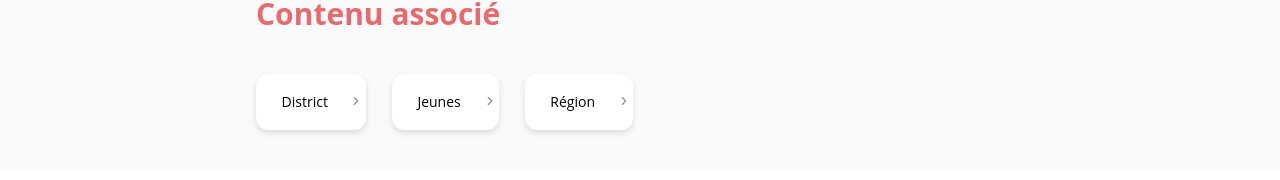
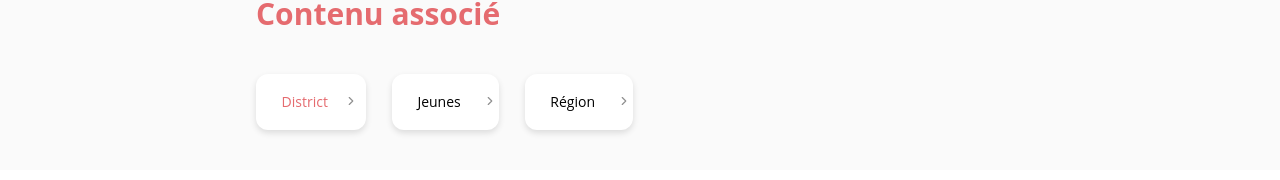
Before and after one commit to LucasLelaidier/CNA, a React (Create React App) app: page /groupe-avenir in a window 1280 px wide. In both pictures the pointer is over the icon 356 px from the left and 960 px from the top of the page. Shown: the part 860-1040 px from the top of the page. Built offline with nearby package versions, Linux system fonts and the light colour scheme.

Commit message:
animation

```diff
--- a/src/pages/GroupeAvenir/groupeAvenir.css
+++ b/src/pages/GroupeAvenir/groupeAvenir.css
@@ -51,9 +51,35 @@
     margin: 0 2vw 0 0;
 }
 
+.associated .element:hover > .chevron {
+    animation-duration: 2s;
+    animation-name: floating;
+    animation-iteration-count: infinite;
+    animation-timing-function: ease-in-out;
+}
+
+.associated .element:hover {
+    color: #E56B6F;
+    cursor: pointer;
+}
+
 .associated .element .chevron {
     position: absolute;
     left: 80%;
     top: 35%;
     color: #909090;
 }
+
+@keyframes floating {
+    0% {
+        left: 80%;
+    }
+
+    50% {
+        left: 75%;
+    }
+
+    100% {
+        left: 80%;
+    }
+}
```
